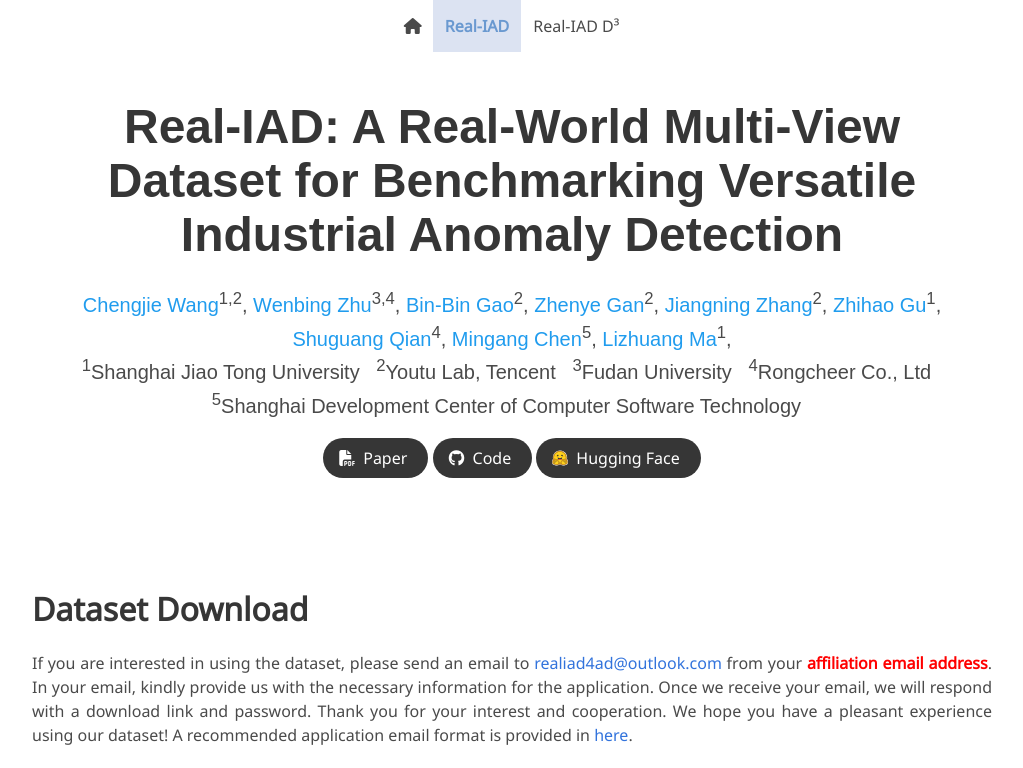
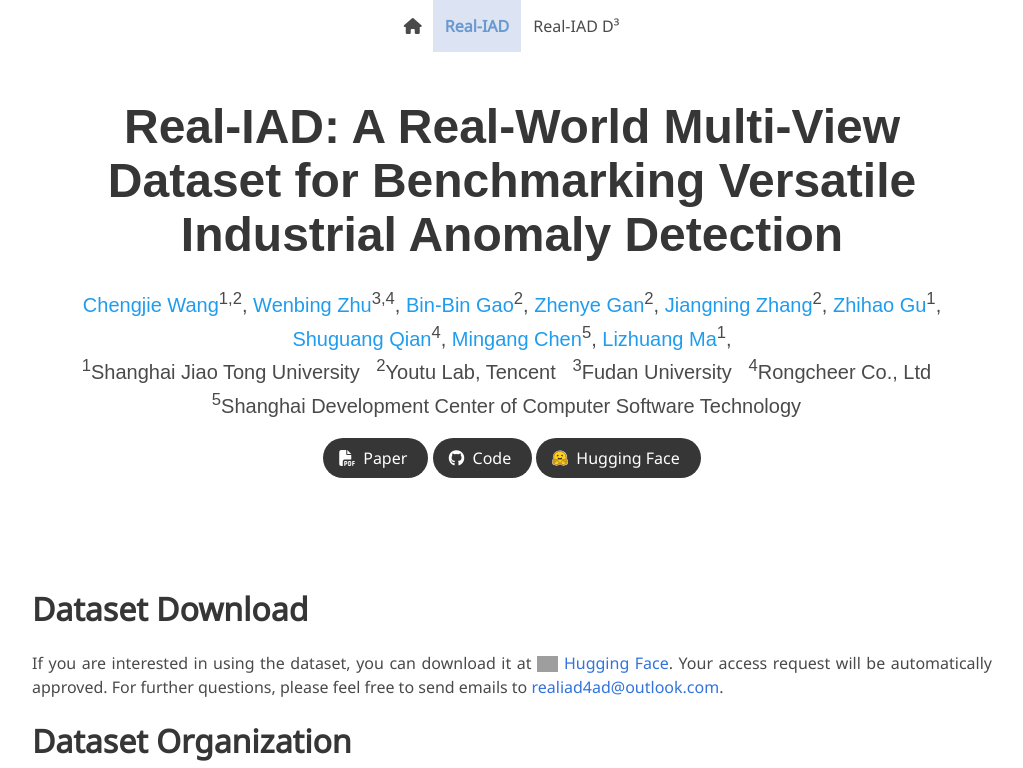
Before and after one commit to realiad4ad/Real-IAD, a plain HTML site: page index.html in a window 1280 px wide. Shown: the top 768 px of the page, without its empty margins (128-1151 px from the left). Drawn offline with nearby package versions, Linux system fonts and the light colour scheme; grey boxes are pictures that could not be loaded; some icons are missing; a web font is replaced by a local one.

Commit message:
update index.html

```diff
--- a/index.html
+++ b/index.html
@@ -211,7 +211,7 @@
         <h2 class="title is-3">Dataset Download</h2>
         <div class="content has-text-justified">
           <p>
-            If you are interested in using the dataset, please send an email to <a href="", onclick="preventClick(event)">realiad4ad@outlook.com</a> from your <span style="font-weight: bold; color: red;">affiliation email address</span>. In your email, kindly provide us with the necessary information for the application. Once we receive your email, we will respond with a download link and password. Thank you for your interest and cooperation. We hope you have a pleasant experience using our dataset! A recommended application email format is provided in <a href="https://raw.githubusercontent.com/realiad4ad/Real-IAD/main/format.txt">here</a>.
+            If you are interested in using the dataset, you can download it at <a href="https://huggingface.co/datasets/Real-IAD/Real-IAD"><img src="https://huggingface.co/front/assets/huggingface_logo.svg" alt="Hugging Face" style="height: 1em; vertical-align: middle;"> Hugging Face</a>. Your access request will be automatically approved. For further questions, please feel free to send emails to <a href="", onclick="preventClick(event)">realiad4ad@outlook.com</a>.
           </p>
         </div>
         <h2 class="title is-3">Dataset Organization</h2>
```
